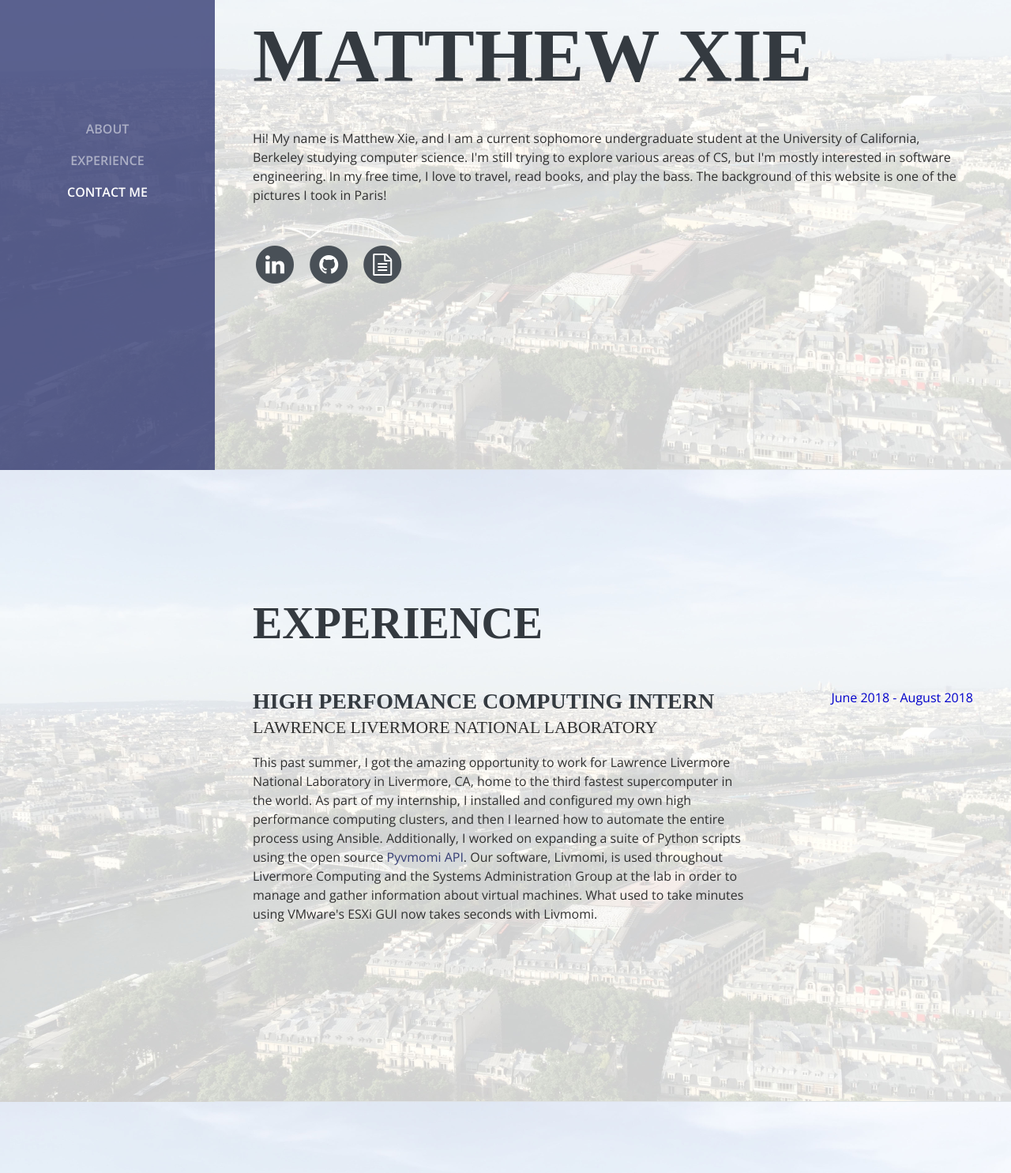
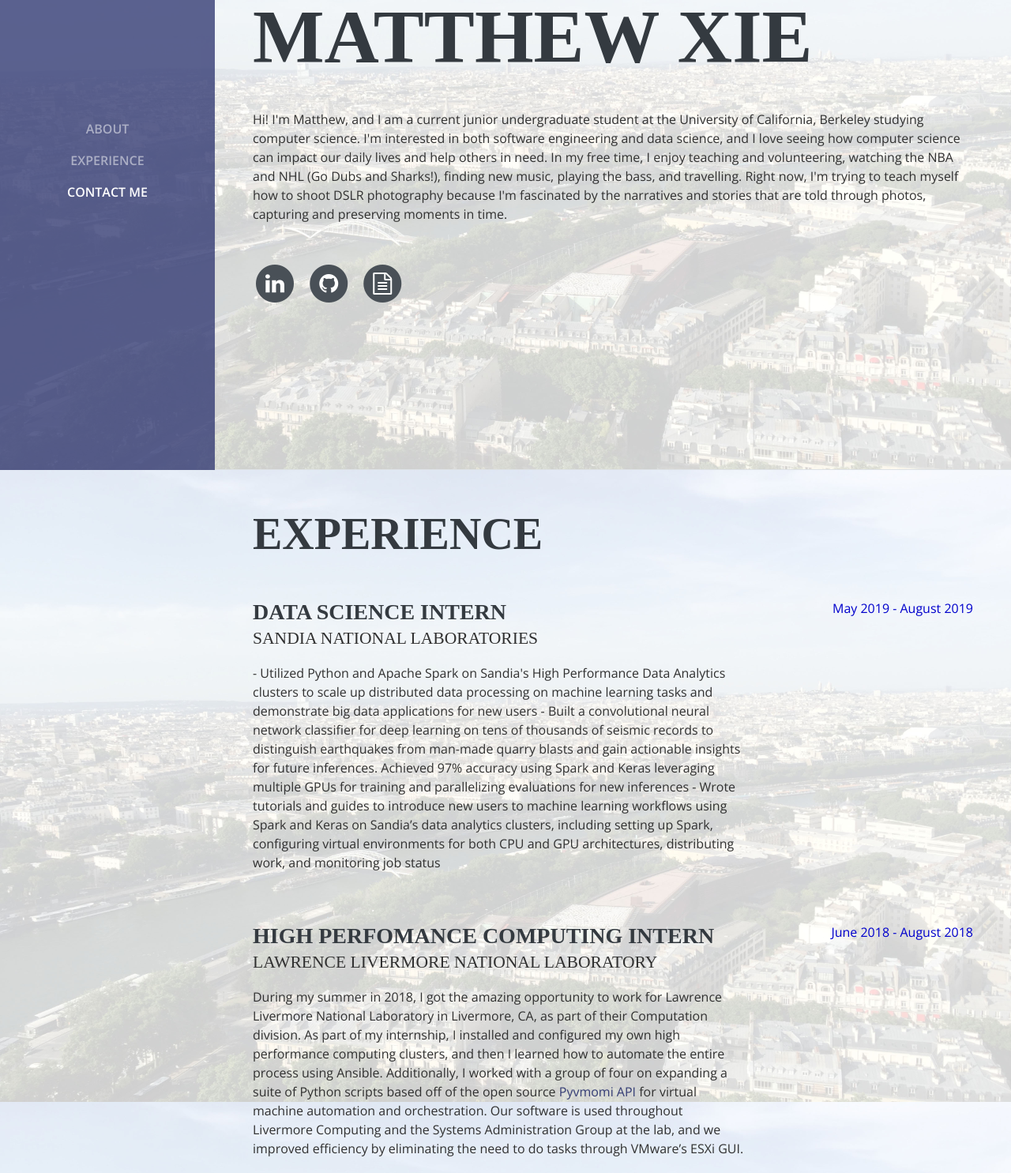
Before and after one commit to mkxie/mkxie.github.io, a plain HTML site: page index.html in a window 1280 px wide. Shown: the part 205-1690 px from the top of the page at 79% size. Drawn offline with nearby package versions, Linux system fonts and the light colour scheme; a web font is replaced by a local one.

Commit message:
website updates for fall 2019

```diff
--- a/index.html
+++ b/index.html
@@ -57,9 +57,10 @@
         <div class="my-auto">
           <h1 class="mb-0">Matthew Xie</h1>
           <div class="subheading mb-5"></div>
-          <p class="mb-5">Hi! My name is Matthew Xie, and I am a current sophomore undergraduate student at the University of California, Berkeley studying computer science.
-             I'm still trying to explore various areas of CS, but I'm mostly interested in software engineering.
-             In my free time, I love to travel, read books, and play the bass. The background of this website is one of the pictures I took in Paris!
+          <p class="mb-5">Hi! I'm Matthew, and I am a current junior undergraduate student at the University of California, Berkeley studying computer science.
+             I'm interested in both software engineering and data science, and I love seeing how computer science can impact our daily lives and help others in need.
+             In my free time, I enjoy teaching and volunteering, watching the NBA and NHL (Go Dubs and Sharks!), finding new music, playing the bass, and travelling.
+             Right now, I'm trying to teach myself how to shoot DSLR photography because I'm fascinated by the narratives and stories that are told through photos, capturing and preserving moments in time.
           </p>
           <ul class="list-inline list-social-icons mb-0">
             <li class="list-inline-item">
@@ -96,14 +97,27 @@
 
           <div class="resume-item d-flex flex-column flex-md-row mb-5">
             <div class="resume-content mr-auto">
+              <h3 class="mb-0">Data Science Intern</h3>
+              <div class="subheading mb-3">Sandia National Laboratories </div>
+              <p> - Utilized Python and Apache Spark on Sandia's High Performance Data Analytics clusters to scale up distributed data processing on machine learning tasks and demonstrate big data applications for new users
+                  - Built a convolutional neural network classifier for deep learning on tens of thousands of seismic records to distinguish earthquakes from man-made quarry blasts and gain actionable insights for future inferences. Achieved 97% accuracy using Spark and Keras leveraging multiple GPUs for training and parallelizing evaluations for new inferences
+                  - Wrote tutorials and guides to introduce new users to machine learning workflows using Spark and Keras on Sandia’s data analytics clusters, including setting up Spark, configuring virtual environments for both CPU and GPU architectures, distributing work, and monitoring job status
+              </p>
+            </div>
+            <div class="resume-date text-md-right">
+              <span class="text-primary">May 2019 - August 2019</span>
+            </div>
+          </div>
+
+          <div class="resume-item d-flex flex-column flex-md-row mb-5">
+            <div class="resume-content mr-auto">
               <h3 class="mb-0">High Perfomance Computing Intern</h3>
               <div class="subheading mb-3">Lawrence Livermore National Laboratory </div>
-              <p>This past summer, I got the amazing opportunity to work for Lawrence Livermore National Laboratory in Livermore, CA, home to the third fastest supercomputer in the world.
+              <p>During my summer in 2018, I got the amazing opportunity to work for Lawrence Livermore National Laboratory in Livermore, CA, as part of their Computation division.
                  As part of my internship, I installed and configured my own high performance computing clusters, and then I learned how to automate the entire process using Ansible.
-                 Additionally, I worked on expanding a suite of Python scripts using the open source
-                 <a href="https://github.com/vmware/pyvmomi/tree/3c6df9c76b7fd32f452fa0af1eec9523d694f3fa">Pyvmomi API</a>.
-                 Our software, Livmomi, is used throughout Livermore Computing and the Systems Administration Group at the lab in order to manage and gather information about virtual machines.
-                 What used to take minutes using VMware's ESXi GUI now takes seconds with Livmomi.
+                 Additionally, I worked with a group of four on expanding a suite of Python scripts based off of the open source
+                 <a href="https://github.com/vmware/pyvmomi/tree/3c6df9c76b7fd32f452fa0af1eec9523d694f3fa">Pyvmomi API</a> for virtual machine automation and orchestration.
+                 Our software is used throughout Livermore Computing and the Systems Administration Group at the lab, and we improved efficiency by eliminating the need to do tasks through VMware’s ESXi GUI.
                </p>
             </div>
             <div class="resume-date text-md-right">
@@ -113,6 +127,13 @@
 
         </div>
 
+      </section>
+
+      <section class="resume-section p-3 p-lg-5 d-flex flex-column" id="projects">
+        <div class="my-auto">
+          <h2 class="mb-5">Projects</h2>
+          <p> Work in progress - Come back soon! </p>
+        </div>
       </section>
 
       <section class="resume-section p-3 p-lg-5 d-flex flex-column" id="contact">
```
Also changed, not shown: 1 other file.
